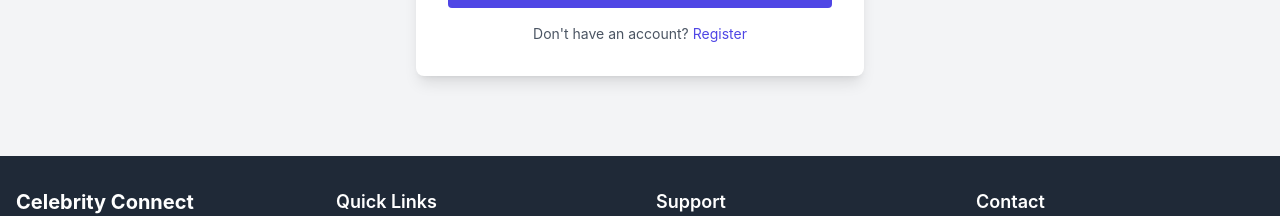
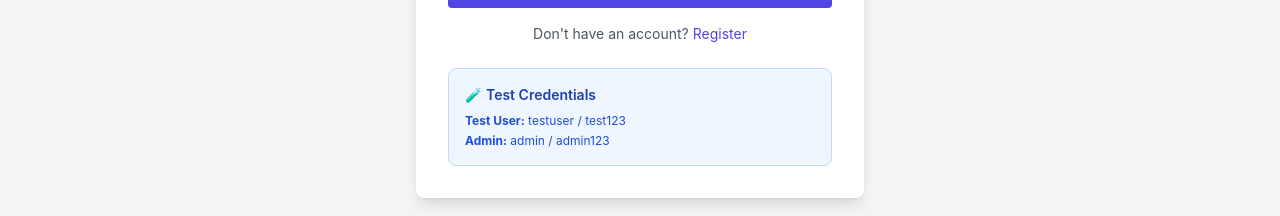
Before and after one commit to perpetual12/celebrity-management-website, a React (Create React App) app in the folder frontend/: page /login in a window 1280 px wide. Shown: the part 416-632 px from the top of the page. Built offline with nearby package versions, Linux system fonts and the light colour scheme; no server answers; the HTML template or start-up script is replaced by a standard one.

Commit message:
Fix 404 on refresh and improve login debugging with test credentials display

```diff
--- a/frontend/src/App.js
+++ b/frontend/src/App.js
@@ -52,7 +52,8 @@ function App() {
     const interceptor = axios.interceptors.response.use(
       (response) => response,
       (error) => {
-        if (error.response?.status === 401) {
+        // Only clear session on 401 if it's not a login attempt
+        if (error.response?.status === 401 && !error.config?.url?.includes('/login')) {
           console.log('Authentication error detected, clearing user session');
           setUser(null);
           localStorage.removeItem('adminSession');
--- a/frontend/src/pages/Login.js
+++ b/frontend/src/pages/Login.js
@@ -23,11 +23,18 @@ const Login = ({ setUser }) => {
     setLoading(true);
     setError('');
 
-    console.log('🔐 Login attempt:', { username: formData.username });
+    console.log('🔐 Login attempt:', {
+      username: formData.username,
+      apiUrl: process.env.REACT_APP_API_URL || 'relative URL',
+      fullUrl: axios.defaults.baseURL ? `${axios.defaults.baseURL}/api/users/login` : '/api/users/login'
+    });
 
     try {
       const res = await axios.post('/api/users/login', formData, {
-        withCredentials: true
+        withCredentials: true,
+        headers: {
+          'Content-Type': 'application/json'
+        }
       });
 
       console.log('✅ Login successful:', res.data);
@@ -129,6 +136,15 @@ const Login = ({ setUser }) => {
             Don't have an account? <Link to="/register" className="text-indigo-600 hover:underline">Register</Link>
           </p>
         </div>
+
+        {/* Test Credentials Helper */}
+        <div className="mt-6 p-4 bg-blue-50 border border-blue-200 rounded-lg">
+          <h3 className="text-sm font-semibold text-blue-800 mb-2">🧪 Test Credentials</h3>
+          <div className="text-xs text-blue-700 space-y-1">
+            <p><strong>Test User:</strong> testuser / test123</p>
+            <p><strong>Admin:</strong> admin / admin123</p>
+          </div>
+        </div>
       </form>
     </div>
   );
```
Also changed, not shown: 1 other file (tests, documents, lock files or other folders).
